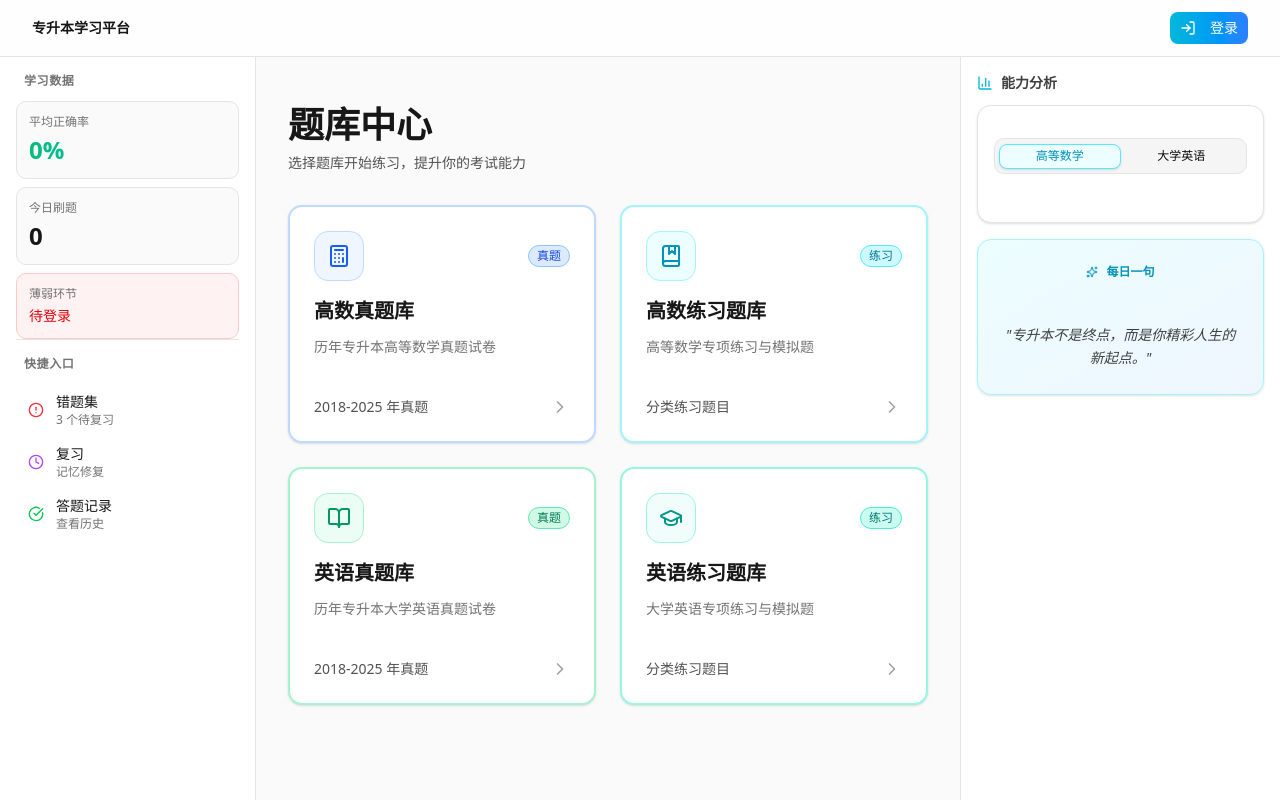
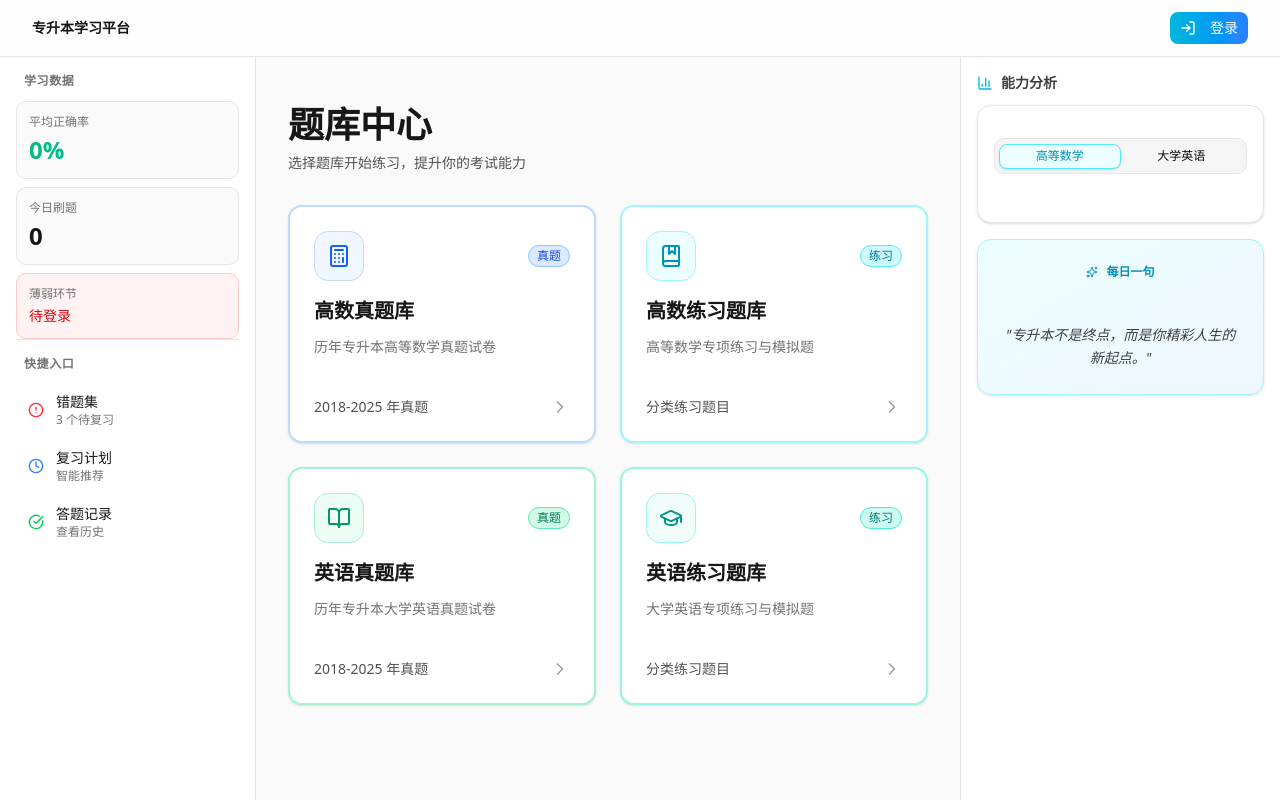
Before and after one commit to yup418/rail-to-bachelor, a Next.js app: page / in a window 1280 px wide. Built offline with nearby package versions, Linux system fonts and the light colour scheme; no server answers.

Commit message:
feat: 添加登录检查功能，未登录时提示并跳转到登录页面

```diff
--- a/src/app/page.tsx
+++ b/src/app/page.tsx
@@ -13,6 +13,7 @@ export default function Home() {
   const [stats, setStats] = useState({ accuracy: 0, todayCount: 0, weakestTag: "暂无数据" });
   const [mobileMenuOpen, setMobileMenuOpen] = useState(false);
   const [isAdmin, setIsAdmin] = useState(false);
+  const [isLoggedIn, setIsLoggedIn] = useState(false);
 
   useEffect(() => {
     fetch('/api/stats')
@@ -24,14 +25,36 @@ export default function Home() {
       })
       .catch(err => console.error(err));
 
-    // Check admin status
+    // Check login and admin status
     fetch('/api/auth/me')
       .then(res => res.json())
       .then(data => {
-        setIsAdmin(data.user?.role === 'ADMIN');
+        if (data.user) {
+          setIsLoggedIn(true);
+          setIsAdmin(data.user.role === 'ADMIN');
+        } else {
+          setIsLoggedIn(false);
+          setIsAdmin(false);
+        }
       })
-      .catch(() => setIsAdmin(false));
+      .catch(() => {
+        setIsLoggedIn(false);
+        setIsAdmin(false);
+      });
   }, []);
+
+  // 检查登录状态
+  const checkLogin = (e: React.MouseEvent, href: string) => {
+    if (!isLoggedIn) {
+      e.preventDefault();
+      if (confirm('请先登录才能使用此功能！\n\n点击"确定"前往登录页面')) {
+        window.location.href = '/login';
+      }
+      return false;
+    }
+    return true;
+  };
+
 
   // Sidebar Content Component
   const SidebarContent = () => (
@@ -61,7 +84,7 @@ export default function Home() {
       <div className="space-y-3 pt-4 border-t border-neutral-200">
         <h3 className="text-xs font-semibold text-neutral-500 uppercase tracking-wider px-2">快捷入口</h3>
         <nav className="space-y-1">
-          <Link href="/mistakes" onClick={() => setMobileMenuOpen(false)}>
+          <a href="/mistakes" onClick={(e) => { if (checkLogin(e, '/mistakes')) setMobileMenuOpen(false); }} className="block">
             <div className="flex items-center gap-3 px-3 py-2 rounded-lg hover:bg-neutral-100 transition-colors cursor-pointer group">
               <AlertCircle className="w-4 h-4 text-red-500" />
               <div className="flex-1">
@@ -69,17 +92,17 @@ export default function Home() {
                 <div className="text-xs text-neutral-500">3 个待复习</div>
               </div>
             </div>
-          </Link>
-          <Link href="/review" onClick={() => setMobileMenuOpen(false)}>
+          </a>
+          <a href="/review" onClick={(e) => { if (checkLogin(e, '/review')) setMobileMenuOpen(false); }} className="block">
             <div className="flex items-center gap-3 px-3 py-2 rounded-lg hover:bg-neutral-100 transition-colors cursor-pointer group">
-              <Clock className="w-4 h-4 text-purple-500" />
+              <Clock className="w-4 h-4 text-blue-500" />
               <div className="flex-1">
-                <div className="text-sm font-medium text-neutral-900 group-hover:text-purple-600 transition-colors">复习</div>
-                <div className="text-xs text-neutral-500">记忆修复</div>
+                <div className="text-sm font-medium text-neutral-900 group-hover:text-blue-600 transition-colors">复习计划</div>
+                <div className="text-xs text-neutral-500">智能推荐</div>
               </div>
             </div>
-          </Link>
-          <Link href="/records" onClick={() => setMobileMenuOpen(false)}>
+          </a>
+          <a href="/records" onClick={(e) => { if (checkLogin(e, '/records')) setMobileMenuOpen(false); }} className="block">
             <div className="flex items-center gap-3 px-3 py-2 rounded-lg hover:bg-neutral-100 transition-colors cursor-pointer group">
               <CheckCircle className="w-4 h-4 text-green-500" />
               <div className="flex-1">
@@ -87,7 +110,7 @@ export default function Home() {
                 <div className="text-xs text-neutral-500">查看历史</div>
               </div>
             </div>
-          </Link>
+          </a>
         </nav>
       </div>
     </>
@@ -184,7 +207,7 @@ export default function Home() {
                 animate={{ opacity: 1, y: 0 }}
                 transition={{ duration: 0.4, delay: 0.1 }}
               >
-                <Link href="/papers?subject=MATH&type=REAL">
+                <a href="/papers?subject=MATH&type=REAL" onClick={(e) => checkLogin(e, '/papers?subject=MATH&type=REAL')}>
                   <Card className="h-full bg-white border-2 border-blue-200 hover:border-blue-400 hover:shadow-lg transition-all duration-300 cursor-pointer group">
                     <CardHeader className="pb-4">
                       <div className="flex items-center justify-between mb-2">
@@ -203,7 +226,7 @@ export default function Home() {
                       </div>
                     </CardContent>
                   </Card>
-                </Link>
+                </a>
               </motion.div>
 
               {/* 高数练习题库 */}
@@ -212,7 +235,7 @@ export default function Home() {
                 animate={{ opacity: 1, y: 0 }}
                 transition={{ duration: 0.4, delay: 0.2 }}
               >
-                <Link href="/papers?subject=MATH&type=PRACTICE">
+                <a href="/papers?subject=MATH&type=PRACTICE" onClick={(e) => checkLogin(e, '/papers?subject=MATH&type=PRACTICE')}>
                   <Card className="h-full bg-white border-2 border-cyan-200 hover:border-cyan-400 hover:shadow-lg transition-all duration-300 cursor-pointer group">
                     <CardHeader className="pb-4">
                       <div className="flex items-center justify-between mb-2">
@@ -231,7 +254,7 @@ export default function Home() {
                       </div>
                     </CardContent>
                   </Card>
-                </Link>
+                </a>
               </motion.div>
 
               {/* 英语真题库 */}
@@ -240,7 +263,7 @@ export default function Home() {
                 animate={{ opacity: 1, y: 0 }}
                 transition={{ duration: 0.4, delay: 0.3 }}
               >
-                <Link href="/papers?subject=ENGLISH&type=REAL">
+                <a href="/papers?subject=ENGLISH&type=REAL" onClick={(e) => checkLogin(e, '/papers?subject=ENGLISH&type=REAL')}>
                   <Card className="h-full bg-white border-2 border-emerald-200 hover:border-emerald-400 hover:shadow-lg transition-all duration-300 cursor-pointer group">
                     <CardHeader className="pb-4">
                       <div className="flex items-center justify-between mb-2">
@@ -259,7 +282,7 @@ export default function Home() {
                       </div>
                     </CardContent>
                   </Card>
-                </Link>
+                </a>
               </motion.div>
 
               {/* 英语练习题库 */}
@@ -268,7 +291,7 @@ export default function Home() {
                 animate={{ opacity: 1, y: 0 }}
                 transition={{ duration: 0.4, delay: 0.4 }}
               >
-                <Link href="/papers?subject=ENGLISH&type=PRACTICE">
+                <a href="/papers?subject=ENGLISH&type=PRACTICE" onClick={(e) => checkLogin(e, '/papers?subject=ENGLISH&type=PRACTICE')}>
                   <Card className="h-full bg-white border-2 border-teal-200 hover:border-teal-400 hover:shadow-lg transition-all duration-300 cursor-pointer group">
                     <CardHeader className="pb-4">
                       <div className="flex items-center justify-between mb-2">
@@ -287,7 +310,7 @@ export default function Home() {
                       </div>
                     </CardContent>
                   </Card>
-                </Link>
+                </a>
               </motion.div>
             </div>
           </div>
```
